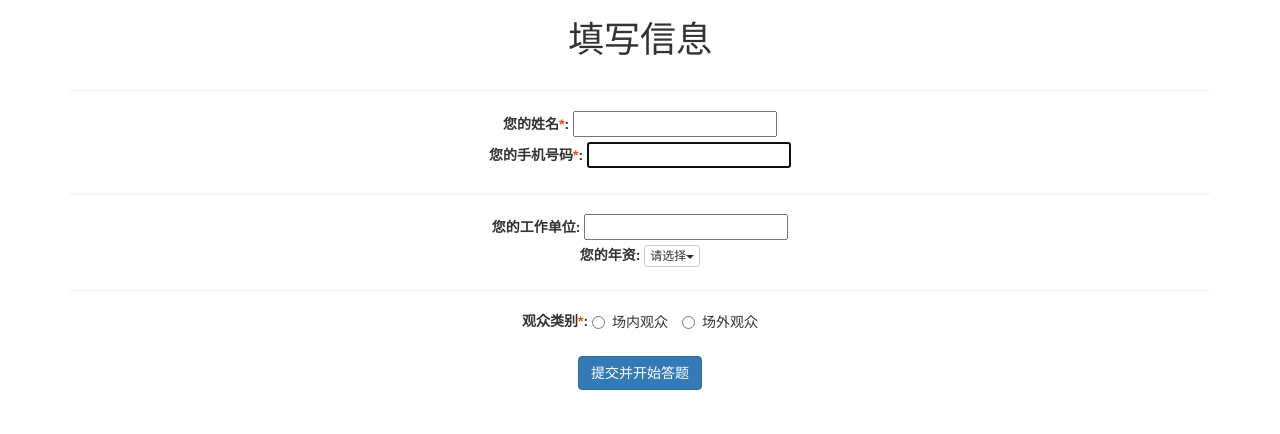
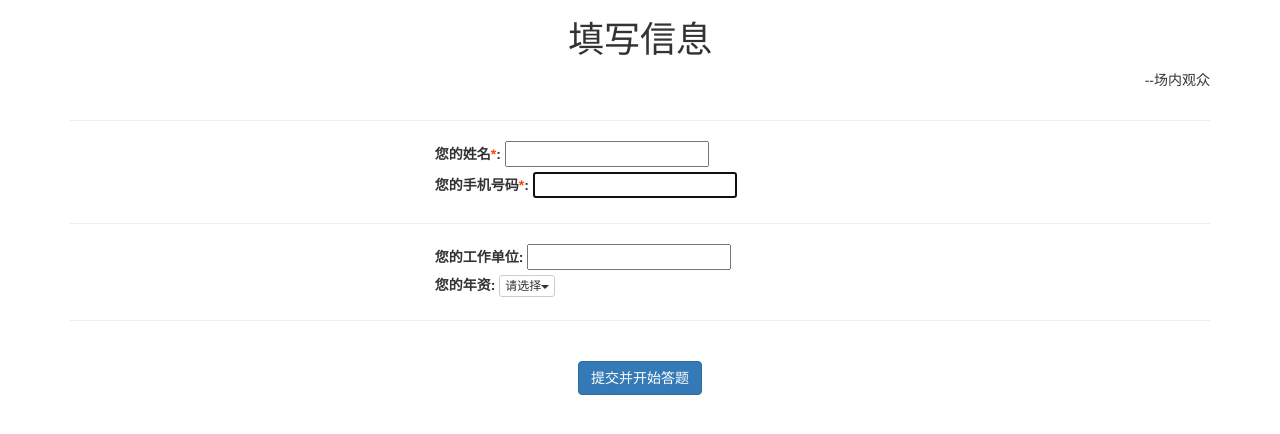
Before and after one commit to tsimageyfb/chaosheng, a Django app: template exam/templates/exam/entry.html in a window 1280 px wide. Shown: the top 434 px of the page. Run offline with Django 3.2, Linux system fonts and the light colour scheme; the template is opened without the code that fills it, so the values that code supplies are empty; some libraries are stand-ins or nearby versions.

Commit message:
Add: semifinal

```diff
--- a/exam/templates/exam/entry.html
+++ b/exam/templates/exam/entry.html
@@ -14,27 +14,34 @@
 </head>
 
 <style>
+    .text-align
+    {
+        margin-left: 32%;
+    }
 </style>
 
 <body>
 <div class="container text-center">
     <h1>填写信息</h1>
 </div>
+<div class="container text-right">
+    <p>--场内观众</p>
+</div>
 
 <div class="container">
 
 </div>
 
-<div class="container text-center">
+<div class="container text-left">
     <hr>
-    <label>您的姓名<font style="color: orangered;">*</font>: <input id="input-name"></label>
+    <label class="text-align">您的姓名<font style="color: orangered;">*</font>: <input id="input-name"></label>
     <br>
-    <label>您的手机号码<font style="color: orangered;">*</font>: <input id="input-phone"></label>
+    <label class="text-align">您的手机号码<font style="color: orangered;">*</font>: <input id="input-phone"></label>
     <hr>
 
-    <label>您的工作单位: <input id="input-workplace"></label>
+    <label class="text-align">您的工作单位: <input id="input-workplace"></label>
     <br>
-    <label>您的年资: </label>
+    <label class="text-align">您的年资: </label>
     <div class="dropdown" style="display: inline">
         <button id="btn-new-atom-key" class="btn btn-default btn-xs" type="button" data-toggle="dropdown" data-key="">请选择<span class="caret"></span></button>
         <ul class="dropdown-menu">
@@ -46,14 +53,18 @@
     </div>
     <hr>
 
-    <label>观众类别<font style="color: orangered;">*</font>: </label>
-    <label class="radio-inline">
-        <input id="input-side-in" type="radio" name="radio-side" value="1">场内观众
-    </label>
-    <label class="radio-inline">
-        <input id="input-side-out" type="radio" name="radio-side" value="2">场外观众
-    </label>
-    <br>
+{#    <label>观众类别<font style="color: orangered;">*</font>: </label>#}
+{#    <label class="radio-inline">#}
+{#        <input id="input-side-in" type="radio" name="radio-side" value="1">场内观众#}
+{#    </label>#}
+{#    <label class="radio-inline">#}
+{#        <input id="input-side-out" type="radio" name="radio-side" value="2">场外观众#}
+{#    </label>#}
+{#    <br>#}
+
+</div>
+
+<div class="container text-center">
     <textarea id="text-addr" style="width: 300px;height: 100px;" placeholder="请填写奖品寄送地址和联系人" hidden></textarea>
     <br>
     <button id="btn-begin-answer" class="btn btn-primary">提交并开始答题</button>
```
Also changed, not shown: db.sqlite3.
